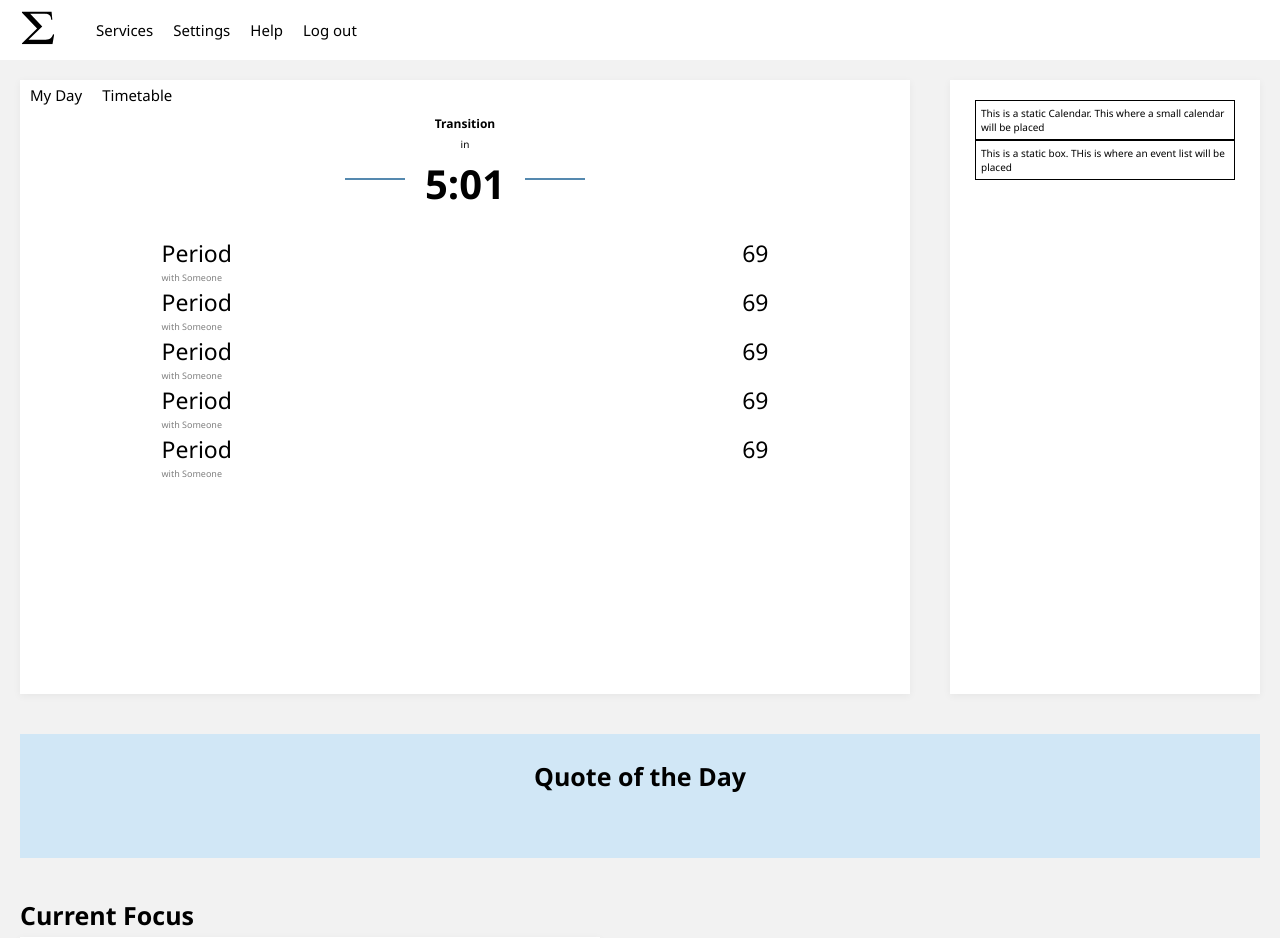
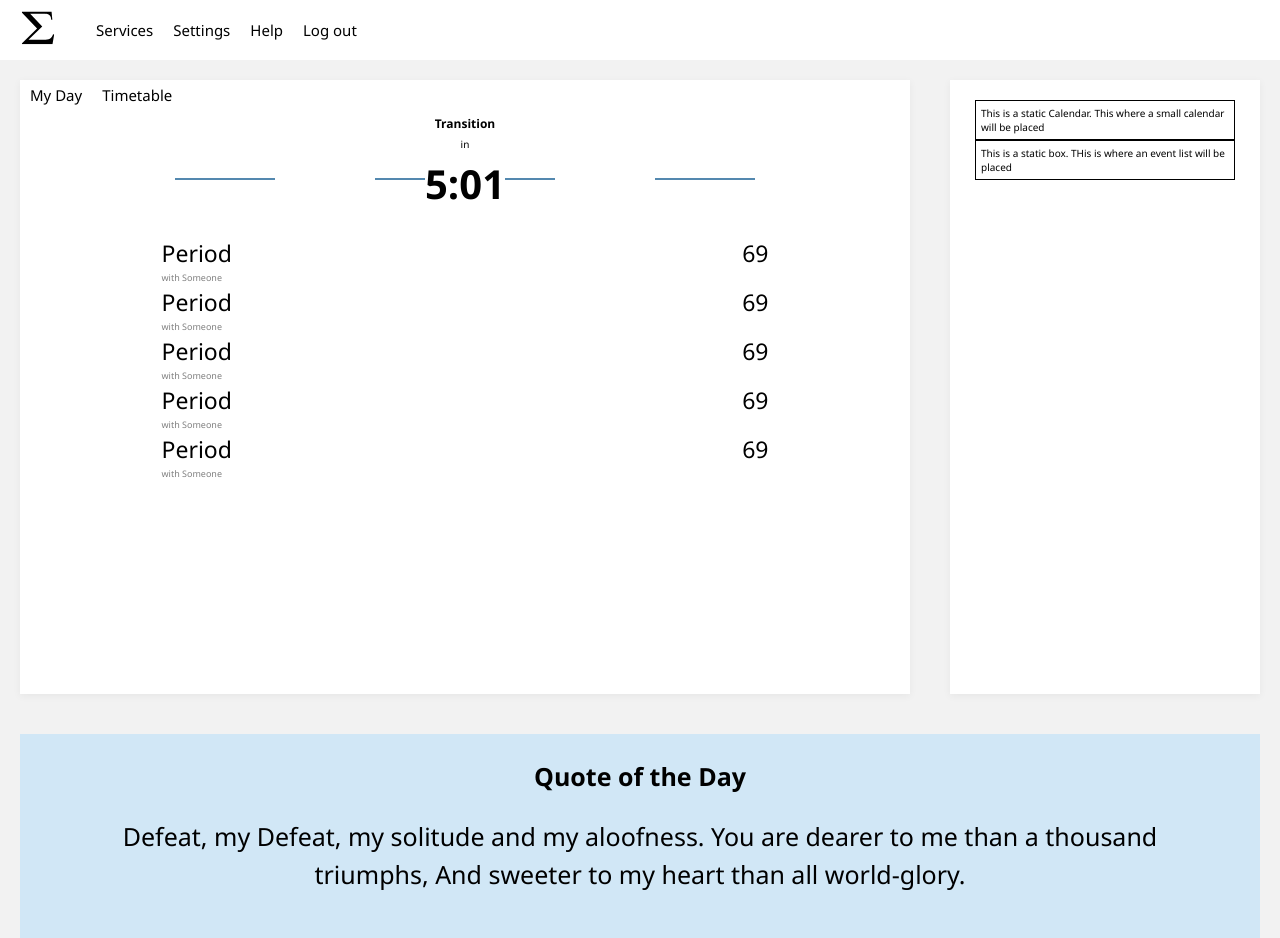
Before and after one commit to rexmainstream/sigma, a React (Create React App) app: page / in a window 1280 px wide. Shown: the top 938 px of the page. Built offline with nearby package versions, Linux system fonts and the light colour scheme; no server answers.

Commit message:
New stuff

```diff
--- a/src/components/main_lines.js
+++ b/src/components/main_lines.js
@@ -17,7 +17,7 @@ function time_out(e) {//When user's mouse leaves the table rows the row refreshe
 export default function Main_line() {
     return (
         <tr className="main_line"
-            onMouseOver={(e) => hover(e)} //This causes a lot of errors on the console but it still works
+            onMouseOver={(e) => hover(e)}
             onMouseLeave={(e) => time_out(e)}
             >
             <td className="period">Period</td>
--- a/src/components/motivational_quote.js
+++ b/src/components/motivational_quote.js
@@ -1,9 +1,10 @@
 import React from "react";
 import Vara from "../res/scripts/vara.js"
+import {Add_scroll_event} from "../res/scripts/scroll"
 
 let quote = {
-    the_quote: "Defeat, my Defeat, my solitude and my aloofness. You are dearer to me than a thousand triumphs, And sweeter to my heart than all world-glory.",
-    quote_author: "Khalil Gibran"
+    the_quote: "Me, We", //Default quote
+    quote_author: "Muhammad Ali"
 }
 
 // This function gets the quote
@@ -11,43 +12,54 @@ function Get_quote () {
     //Gets the quote from database
     quote['the_quote'] = "Defeat, my Defeat, my solitude and my aloofness. You are dearer to me than a thousand triumphs, And sweeter to my heart than all world-glory."
     quote['quote_author'] = "Khalil Gibran"
+
+
+    //sets text content to the quote of the day
+    document.querySelector('#quote_of_the_day').textContent = quote['the_quote'];
     console.log("get_quote function has been run")
 }
 
 //this function writes the quote
 //Too slow maybe just animate the quote author
-function Write_quote() {
+function Write_quote_author() {
     let text_size = 25;
-    let quote_duration = quote['the_quote'].length * 75
-    let author_duration = quote['quote_author'].length * 200
+    let quote_duration = quote['quote_author'].length * 250
     if (window.screen.width < 1000) {
-        text_size = 40;
+        text_size = 50;
     }
     new Vara("#container", "https://raw.githubusercontent.com/akzhy/Vara/master/fonts/Satisfy/SatisfySL.json", [{
-        text: quote['the_quote'],
+        text: quote['quote_author'],
+        y: text_size,
+        delay: 500,
         quote_duration: quote_duration
-    },{
-        text: quote['quote_author'],
-        y: 50,
-        duration: author_duration
     }
-
     ], {
         fontSize: text_size,
         textAlign: 'center',
-        strokeWidth: 1.2
+        strokeWidth: 1.3
     }
     )
     console.log("Write quote has been executed")
 }
 export default function Motivational_quote() {
     return (
-        <div className="box quote" onClick={() => Write_quote()} onAnimationStart={Get_quote}>
+        <div className="box quote">
             <p><b>Quote of the Day</b></p>
-            <blockquote id="quote_of_the_day">
-                <div id="container">
-                </div>
-            </blockquote>
+            <blockquote id="quote_of_the_day"></blockquote>
+            <div id="container"></div>
         </div>
     );
 }
+
+//Document load
+document.addEventListener("DOMContentLoaded", function(){
+    Get_quote(); //Gets the quote
+
+    //Adds scroll events, change to loop later
+    Add_scroll_event(document.querySelector('.quote'), function() {
+        document.querySelector(".quote").style.animation = `fade_in 0.3s ease-out both`; //plays animation
+        document.querySelector(".quote").style.visibility = "visible";
+        document.querySelector("#quote_of_the_day").style.animation = `fade_in_text 0.5s ease-out both`; //Reveals the quote
+        Write_quote_author()
+    }, false)
+})
--- a/src/components/transition_time.js
+++ b/src/components/transition_time.js
@@ -1,5 +1,11 @@
 import React from "react";
 
+const line_height = 40;
+let line_width = 150
+
+if (window.screen.width < 1000) {
+    line_width = 250
+}
 
 export default function Transition_time() {
     return (
@@ -7,12 +13,12 @@ export default function Transition_time() {
             <p id="next_period">Transition</p>
             <p>in</p>
             <p>
-                <svg width={100} height={40}>
-                    <line className="left-to-right line" x1="20" y1="20" x2="80" y2="20" stroke="rgb(29 98 149)" strokeWidth={1.5}></line>
+                <svg width={line_width} height={line_height}>
+                    <line className="left-to-right line" x1="0" y1= {line_height/2} x2={line_width} y2={line_height/2} stroke="rgb(29 98 149)" strokeWidth={1.5}></line>
                 </svg>
                 <b id="time_until_transition">5:01</b>
-                <svg width={100} height={40}>
-                    <line className="right-to-left line" x1="80" y1="20" x2="20" y2="20" stroke="rgb(29 98 149)" strokeWidth={1.5}></line>
+                <svg width={line_width} height={line_height}>
+                    <line className="right-to-left line" x1={line_width} y1={line_height/2} x2={0} y2={line_height/2} stroke="rgb(29 98 149)" strokeWidth={1.5}></line>
                 </svg>
             </p>
         </div>
--- /dev/null
+++ b/src/res/scripts/scroll.js
@@ -0,0 +1,21 @@
+//THis function adds an scroll event that executes whenever the user scrolls past a specified element
+//Requires parameters for the element that will be scrolled to, the ouput function when it is scrolled and if it repeats or not
+export function Add_scroll_event(the_element, output_function, repeat) {
+    window.addEventListener('scroll', function handler() {
+        //Gets the position of the element and the position of the user
+        let current_position = (document.body.getBoundingClientRect()).top;
+        let element_position = (the_element.getBoundingClientRect()).top;
+
+        console.log(current_position)
+        console.log(element_position)
+        if (current_position <= element_position) {
+            if (repeat === true) {
+                output_function()
+            } else {
+                output_function()
+                //If the event is not repeated then it deletes the event listener
+                window.removeEventListener('scroll', handler)
+            }
+        }
+    })
+}
--- a/src/styles.css
+++ b/src/styles.css
@@ -50,7 +50,8 @@ b {
 }
 
 blockquote {
-    font-size: 1.5rem;
+    font-size: 25px;
+    line-height: 1.5;
     margin-block-end: 1rem;
 }
 
@@ -184,9 +185,9 @@ p a:visited { /*Probably not*/
     animation-fill-mode: both;
 }
 
-/*.quote, .focus {
-    opacity: 0;
-}*/
+.quote, .focus {
+    visibility: hidden;
+}
 
 #container {
     min-height: 2rem;
@@ -241,12 +242,26 @@ p a:visited { /*Probably not*/
 @keyframes fade_in {
     0% {
         opacity: 0;
-        transform: translateY(-100%);
+        background-color: inherit;
     }
 
     100% {
+        visibility: visible;
+        background-color: rgb(209,231,246);
         opacity: 1;
-        transform: translateY(0);
+    }
+}
+
+/*Fade in animation but for text*/
+@keyframes fade_in_text {
+    from {
+        opacity: 0;
+        transform: perspective(500px) translate(-35px, -40px, -150px) rotate3d(1, -1, 0, 35deg);
+    }
+
+    to {
+        opacity: 1;
+        transform: perspective(500px) translate3d(0, 0, 0);
     }
 }
 
```
